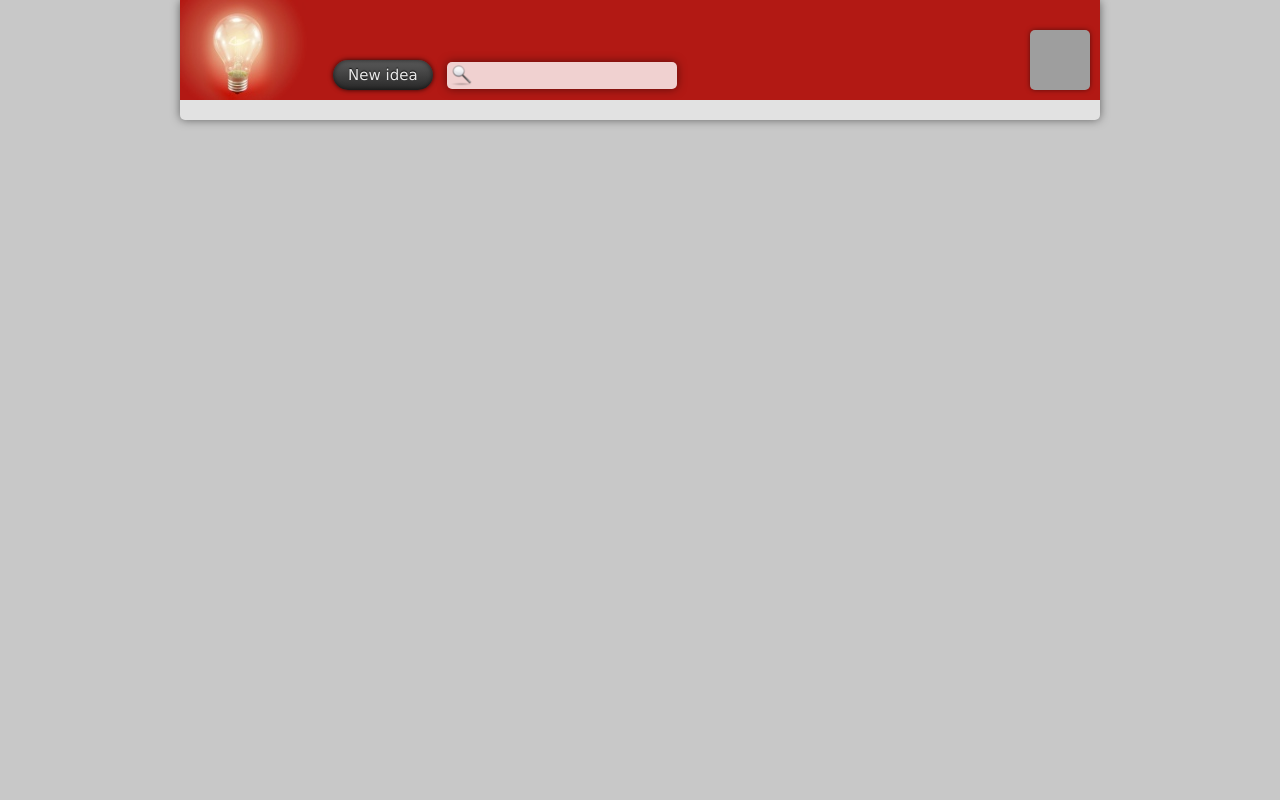
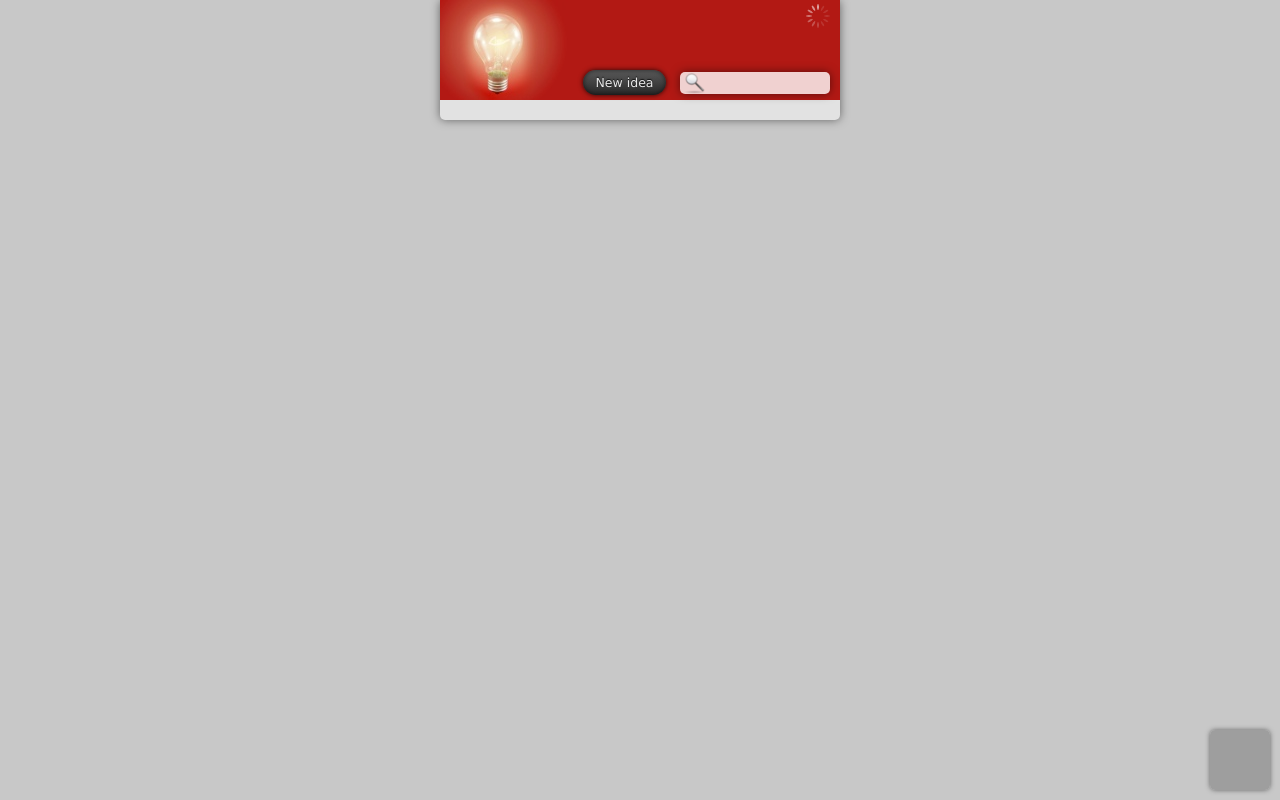
Before and after one commit to madadam/bulb, a Sinatra app: page / in a window 1280 px wide. Run offline with Sinatra, Linux system fonts and the light colour scheme; data that the repository does not hold is empty; style sheets or scripts are compiled from the project's sources; some libraries are stand-ins or nearby versions; grey boxes are pictures that could not be loaded.

Commit message:
Fixes deleting and adds activity indicator

```diff
--- a/idea.rb
+++ b/idea.rb
@@ -28,7 +28,8 @@
   end
 
   def self.delete(id)
-    # ...
+    $redis.hdel('ideas', id)
+    nil
   end
 
   def self.next_id
@@ -39,12 +40,12 @@
     $redis.hset('ideas', id, text)
   end
 
+  def ==(other)
+    self.class == other.class && id == other.id && text == other.text
+  end
+
   def to_json(*args)
     {:id => id, :text => text}.to_json(*args)
-  end
-
-  def ==(other)
-    self.class == other.class && id == other.id && text == other.text
   end
 
   private
--- a/public/app.js
+++ b/public/app.js
@@ -76,7 +76,8 @@
                 },
 
     trash:      function(idea, effect) {
-                  // TODO: actally trash the idea.
+                  $.ajax("/ideas/" + this.getId(idea), {type: "DELETE"});
+
                   var callback = function() { idea.remove(); };
 
                   if (effect == "fade") {
@@ -88,6 +89,16 @@
 
     isNew:      function(idea) {
                   return idea.attr("id") == undefined;
+                },
+
+    getId:      function(idea) {
+                  var id = idea.attr("id");
+
+                  if (id) {
+                    return id.slice("idea-".length);
+                  } else {
+                    return undefined;
+                  }
                 },
 
     load:       function() {
@@ -154,7 +165,21 @@
                 }
   }
 
+  // Indicator ------------------------------------------------------------------------
+  var indicator = {
+    initialize: function() {
+                  this.element = $("#indicator");
+                  this.element.ajaxStart(function() { $(this).show(); });
+                  this.element.ajaxStop(function()  { $(this).hide(); });
+
+                  this.element.ajaxError(function(event, request) {
+                    alert(request);
+                  });
+                }
+  }
+
   $(document).ready(function() {
+    indicator.initialize();
     newIdeaButton.initialize();
     ideas.initialize();
     trash.initialize();
--- a/views/main.erb
+++ b/views/main.erb
@@ -36,6 +36,8 @@
           <div class="text">Put your idea here.</div>
         </li>
       </ol>
+
+      <div id="indicator" style="display:none"></div>
     </div>
   </body>
 </html>
--- a/views/styles.scss
+++ b/views/styles.scss
@@ -1,6 +1,6 @@
 $background-color: rgb(200, 200, 200);
 $content-background-color: lighten($background-color, 10%);
-$content-width: 920px;
+$content-width: 400px;
 $header-background-color: rgb(178, 25, 20);
 
 @mixin round-corners($radius: 5px) {
@@ -79,7 +79,8 @@
   box-shadow: 0 0 10px rgba(0, 0, 0, 0.5);
 
   width: $content-width;
-  margin: 0 auto;
+  margin: 0 auto 40px auto;
+  position: relative;
 
   header {
     background: rgb(178, 25, 20);
@@ -106,11 +107,11 @@
 
       #new-idea, #search {
         vertical-align: middle;
-        margin: 60px 0 0 10px;
+        margin: 70px 0 0 0;
       }
 
       #new-idea {
-        @include enableable-button(rgb(40, 40, 40), 30px);
+        @include enableable-button(rgb(40, 40, 40), 25px);
       }
 
       #search {
@@ -126,11 +127,12 @@
         color: black;
 
         display: inline-block;
-        height: 25px;
-        width: 200px;
+        height: 20px;
+        width: 120px;
         line-height: 25px;
-        font-size: 15px;
+        font-size: 12px;
         padding-left: 28px;
+        margin-left: 10px;
       }
 
       #trash {
@@ -149,9 +151,9 @@
         text-indent: 100px;
         overflow: hidden;
 
-        position: absolute;
+        position: fixed;
         right: 10px;
-        top: 30px;
+        bottom: 10px;
 
         &.active {
           box-shadow: 0 0 5px rgba(0, 0, 0, 0.5), 0 0 15px rgb(255, 255, 255);
@@ -163,7 +165,7 @@
   > ol#ideas {
     clear: both;
     list-style-type: none;
-    padding: 10px 20px;
+    padding: 10px;
     margin: 0;
 
     li {
@@ -180,9 +182,18 @@
       .text {
         padding: 0;
         margin: 0 10px 0 20px;
-        min-height: 60px;
+        min-height: 40px;
         cursor: text;
       }
     }
   }
+
+  #indicator {
+    background: url(/indicator.gif);
+    position: absolute;
+    top: 4px;
+    right: 10px;
+    width: 24px;
+    height: 24px;
+  }
 }
```
Also changed, not shown: test/app_test.rb (+9 -0 lines), test/idea_test.rb (+8 -1 lines), test/integration_test.rb (+14 -0 lines), public/indicator.gif (added), 1 other file.
